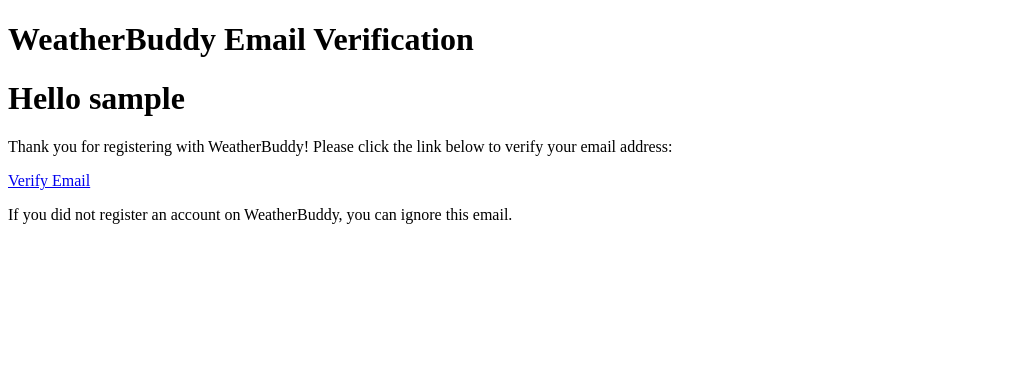
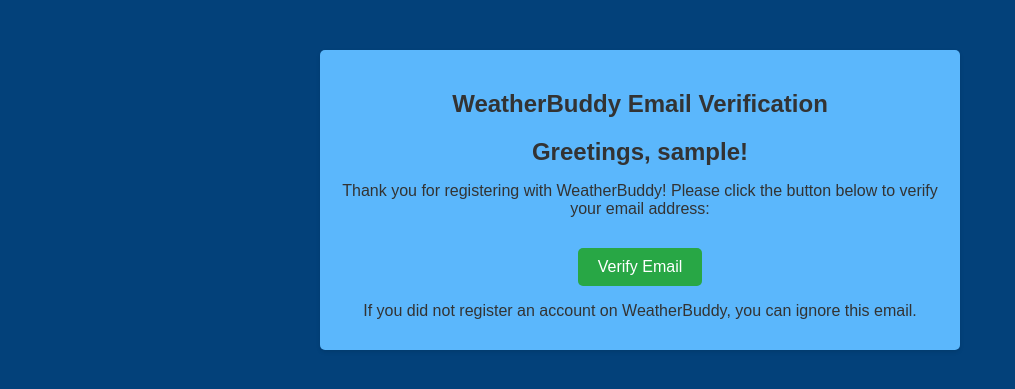
Before and after one commit to MikhailKras/weather-buddy, a FastAPI app: template src/templates/auth/verification.html in a window 1280 px wide. Shown: the top 389 px of the page, without its empty margins (0-1015 px from the left). Run offline with FastAPI, Linux system fonts and the light colour scheme; the template is opened without the code that fills it: most values are stand-ins (such as "Sample title", 1, 10 or a date in 2020); parts of the project's set-up code (start-up, migrations or seed data) failed here and were passed over.

Commit message:
feat: added css styles for `verification.html`

```diff
--- a/src/templates/auth/verification.html
+++ b/src/templates/auth/verification.html
@@ -3,12 +3,64 @@
 <head>
     <meta charset="UTF-8">
     <title>Email Verification</title>
+    <style>
+        body {
+            background-color: #03417a;
+            color: whitesmoke;
+            font-family: Arial, sans-serif;
+            margin: 0;
+            padding: 0;
+        }
+
+        h1 {
+            font-size: 24px;
+            font-weight: bold;
+            text-align: center;
+            margin-top: 20px;
+            color: #333;
+        }
+
+        p {
+            font-size: 16px;
+            margin-bottom: 10px;
+            text-align: center;
+            color: #333;
+        }
+
+        .container {
+            max-width: 600px;
+            margin: 0 auto;
+            padding: 20px;
+            text-align: center;
+            background-color: #5bb7fc;
+            border-radius: 5px;
+            box-shadow: 0 2px 4px rgba(0, 0, 0, 0.1);
+            margin-top: 50px;
+        }
+
+        a {
+            display: inline-block;
+            padding: 10px 20px;
+            background-color: #28a745;
+            color: #fff;
+            text-decoration: none;
+            text-align: center;
+            border-radius: 5px;
+            margin-top: 20px;
+        }
+
+        a:hover {
+            background-color: #218838;
+        }
+    </style>
 </head>
 <body>
-    <h1>WeatherBuddy Email Verification</h1>
-    <h1>Hello {{ username }}</h1>
-    <p>Thank you for registering with WeatherBuddy! Please click the link below to verify your email address:</p>
-    <p><a href="{{ url }}">Verify Email</a></p>
-    <p>If you did not register an account on WeatherBuddy, you can ignore this email.</p>
+    <div class="container">
+        <h1>WeatherBuddy Email Verification</h1>
+        <h1 style="color: #333;">Greetings, {{ username }}!</h1>
+        <p style="color: #333;">Thank you for registering with WeatherBuddy! Please click the button below to verify your email address:</p>
+        <a href="{{ url }}">Verify Email</a>
+        <p style="color: #333;">If you did not register an account on WeatherBuddy, you can ignore this email.</p>
+    </div>
 </body>
 </html>
```
